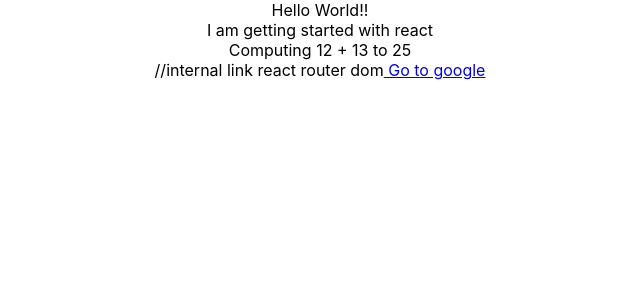
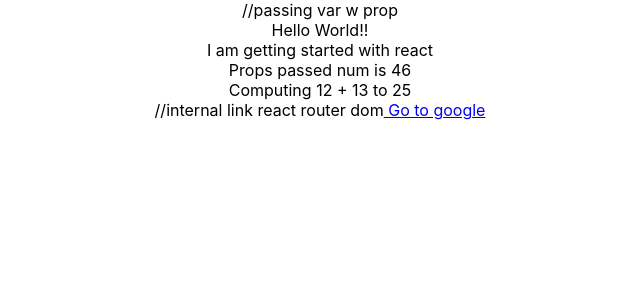
Before and after one commit to Pheonix-db-team/PG-Accreditation-Automation, a React (Create React App) app: page / in a window 1280 px wide. Shown: the top 300 px of the page, without its empty margins (320-960 px from the left). Built offline with nearby package versions, Linux system fonts and the light colour scheme.

Commit message:
:sparkles: my experiments with props

```diff
--- a/src/App.js
+++ b/src/App.js
@@ -2,9 +2,11 @@
 import './App.css';
 import HelloWorld from './components/HelloWorld';
 function App() {
+  const num = 46;
   return (
     <div className="App">
-      <HelloWorld />
+      //passing var w prop
+      <HelloWorld num={num} />
     </div>
   );
 }
--- a/src/components/HelloWorld.js
+++ b/src/components/HelloWorld.js
@@ -1,6 +1,7 @@
 import React from 'react'
 
-function HelloWorld() {
+function HelloWorld(props) {
+    //add props argument
     const greeting = "Hello World!!";
     const followup_greeting = "I am getting started with react";
     const num1 = 12;
@@ -12,6 +13,7 @@
         <div>
             <div>{greeting}</div>
             <div>{followup_greeting}</div>
+            <div> Props passed num is {props.num}</div>
             <div> Computing {num1} + {num2} to {num1 + num2}</div>
             //internal link react router dom
             <a href={link}> Go to google</a>
```
Also changed, not shown: notes/notes.md (added, +2 -0 lines).
